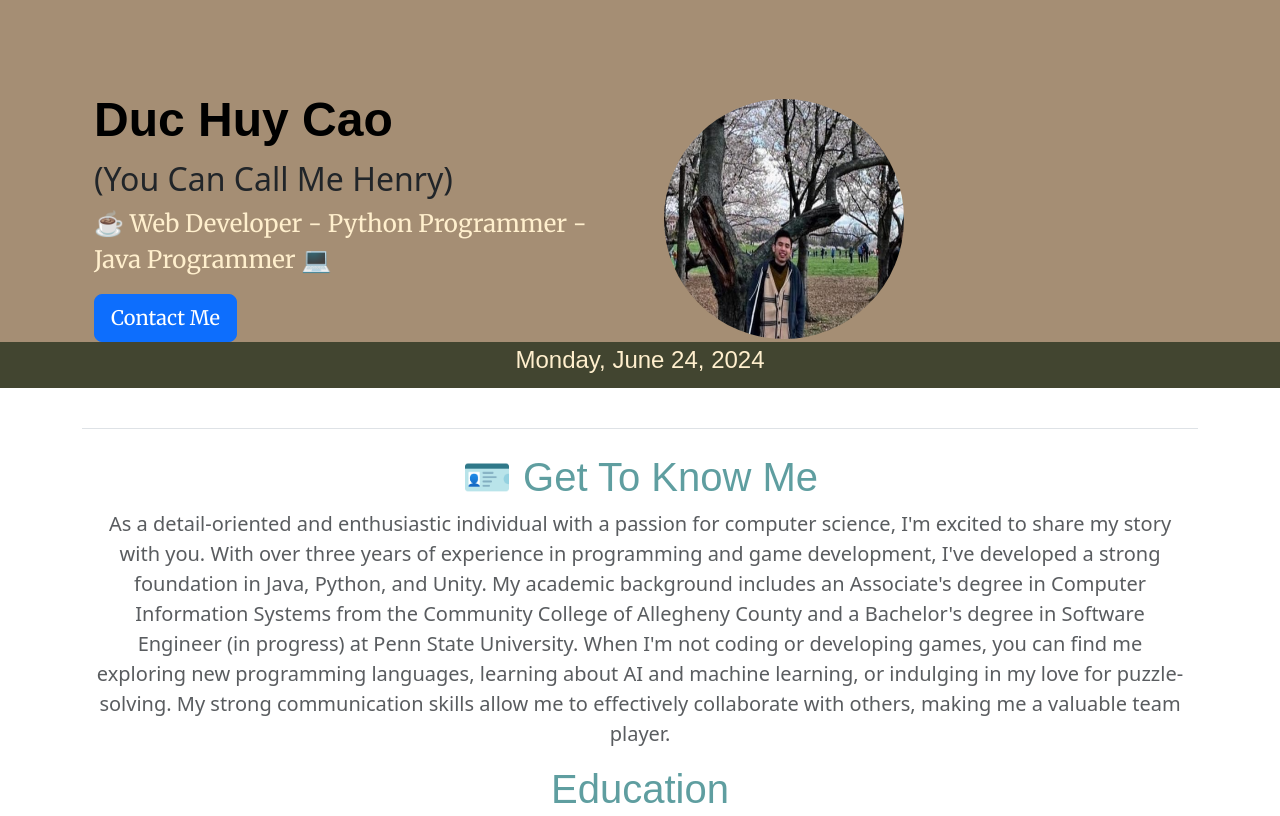
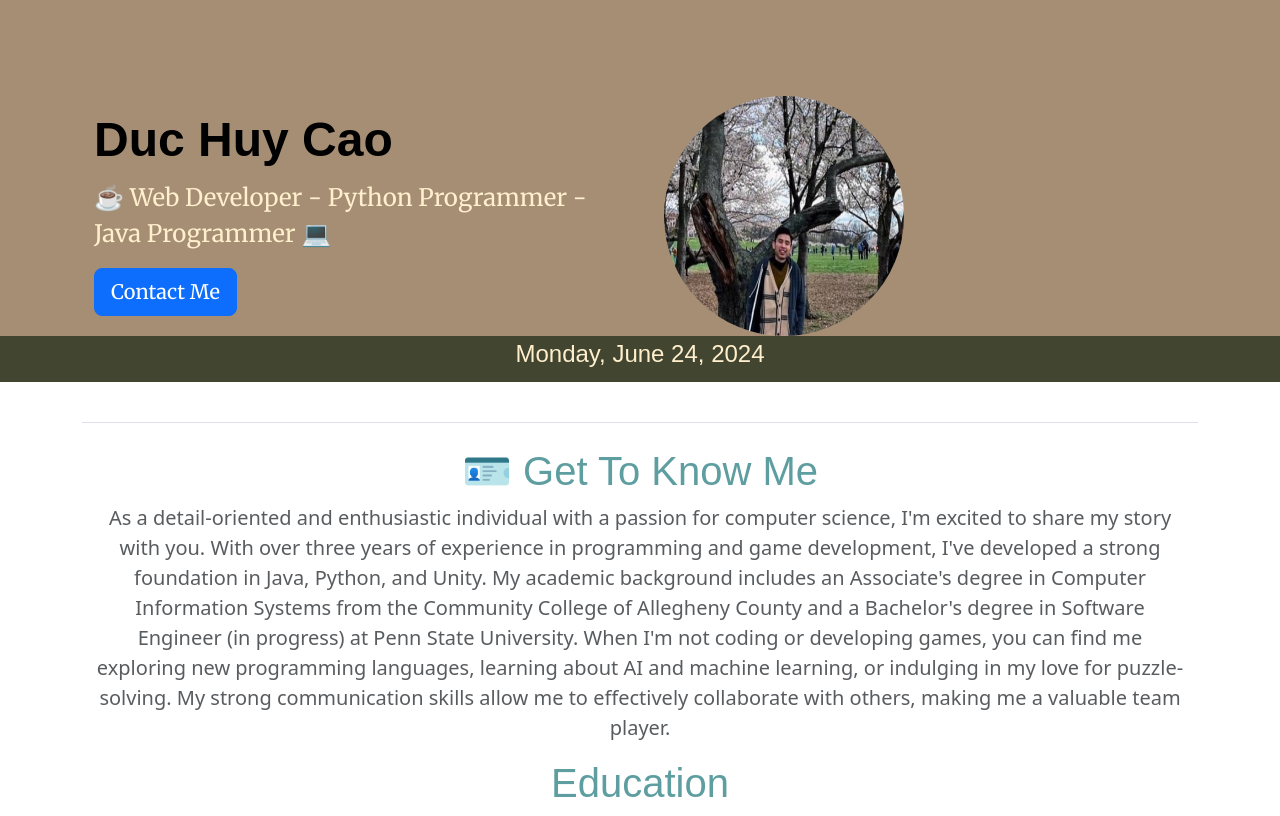
Before and after one commit to duchuycao/profile, a plain HTML site: page index.html in a window 1280 px wide. Shown: the top 816 px of the page. Drawn offline with nearby package versions, Linux system fonts and the light colour scheme; a web font is replaced by a local one.

Commit message:
Update index.html

```diff
--- a/index.html
+++ b/index.html
@@ -41,7 +41,7 @@
             <h1 class="beautiful-font display-5 fw-bold text-body-emphasis lh-1 mb-3" style="color: #FFEFCD;">
            Duc Huy Cao
           </h1>
-            <h2  style="font-family: 'Merriweather',"> (You Can Call Me Henry) </h2>
+
 
             <p  style="font-family: 'Merriweather', serif; font-size: 24px; color:#FFEFCD">☕️ Web Developer - Python Programmer - Java Programmer 💻 </p>
             <a href="mailto:huydccao@gmail.com?subject=Contact&body=Hello">
```
